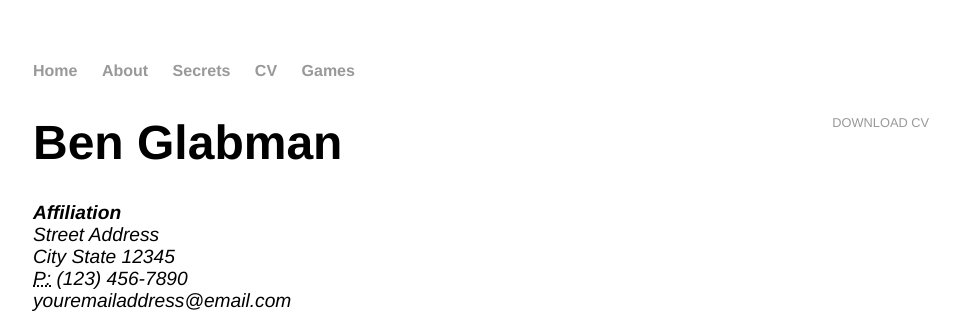
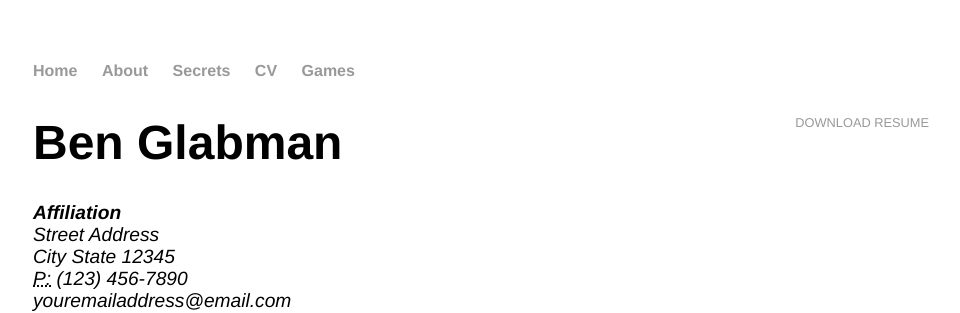
Before and after one commit to bglabman/bglabman.github.io, a Jekyll site: the page built from cv/index.html, in a window 1280 px wide. Shown: the top 313 px of the page, without its empty margins (159-1119 px from the left). Built offline with Jekyll 4.4.1, drawn with Linux system fonts in a browser that asks for light colours.

Commit message:
Update index.html

```diff
--- a/cv/index.html
+++ b/cv/index.html
@@ -4,7 +4,7 @@
 ---
 
 	<div class="cv">
-		<a href="#" class="download" title="Download CV as PDF">Download CV</a>
+		<a href="#" class="download" title="Download Resume as PDF">Download Resume</a>
 					<h1>Ben Glabman</h1>
 					<address>
 					<strong>Affiliation</strong><br>
```
